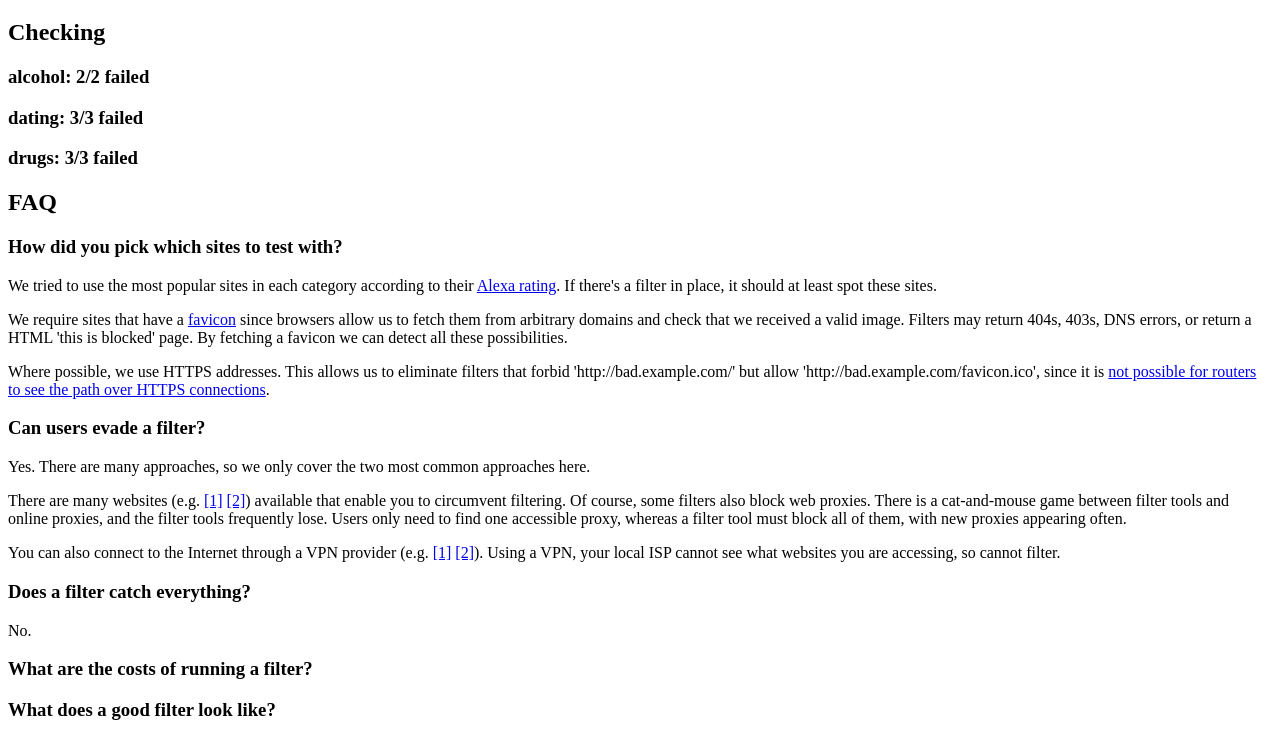
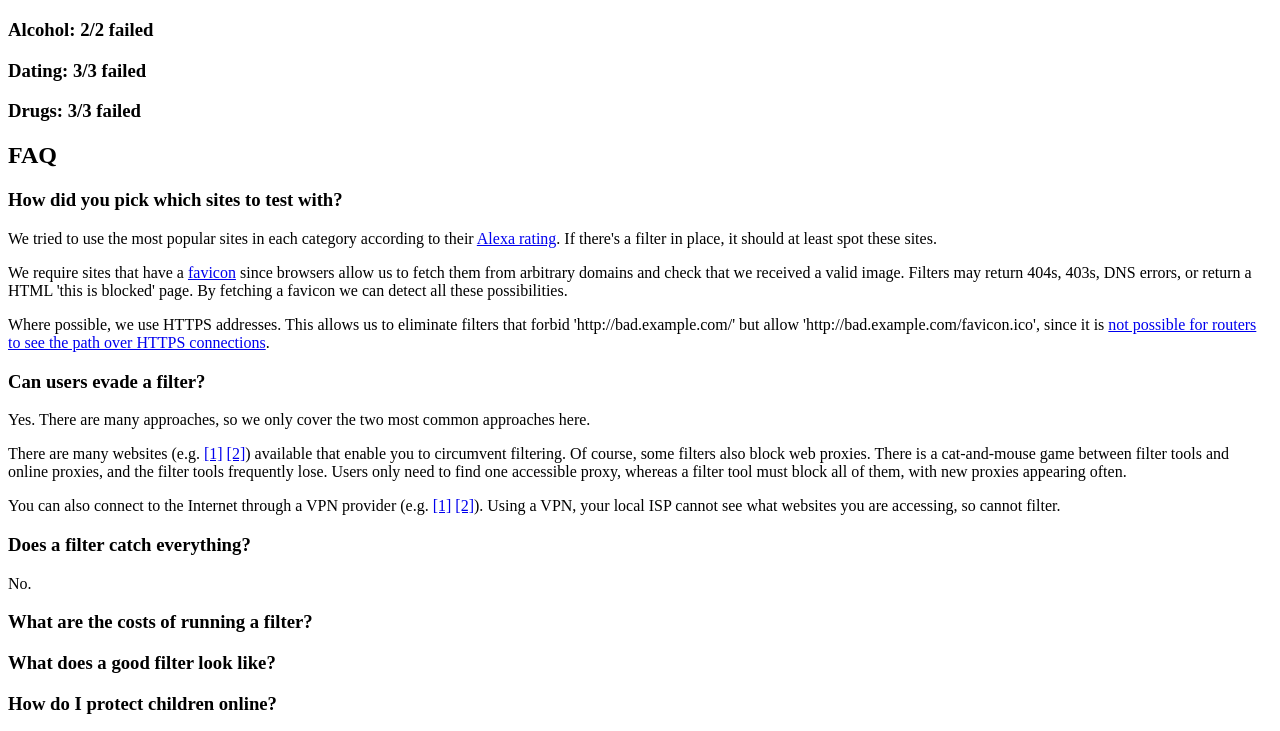
Before and after one commit to Wilfred/is_my_internet_filtered, a plain HTML site: page index.html in a window 1280 px wide. Shown: the part 61-792 px from the top of the page. Drawn offline with Linux system fonts and the light colour scheme.

Commit message:
wording tweaks

```diff
--- a/checker.js
+++ b/checker.js
@@ -44,6 +44,10 @@
 
     var results = {};
 
+    function capitalize(string) {
+        return string.charAt(0).toUpperCase() + string.slice(1);
+    }
+
     function redrawResults() {
         $.each(results, function(category, logs) {
             var summarySelector = "#" + category + "-summary",
@@ -51,9 +55,9 @@
                 successCount = logs.success.length,
                 failCount = logs.failed.length,
                 total = successCount + failCount,
-                summary = failCount ? failCount + "/" + total + " failed" : "OK";
+                summary = failCount ? failCount + "/" + total + " failed" : "Not filtered";
 
-            $(summarySelector).text(category + ": " + summary);
+            $(summarySelector).text(capitalize(category) + ": " + summary);
             $(detailsSelector).text(JSON.stringify(logs.failures));
         });
     }
--- a/index.html
+++ b/index.html
@@ -8,8 +8,6 @@
     <body>
 
         <h1>Is My Internet Filtered?</h1>
-
-        <h2 id="check-status">Checking</h2>
 
         <h3 id="alcohol-summary">Alcohol</h3>
         <div id="alcohol-details"></div>
```
